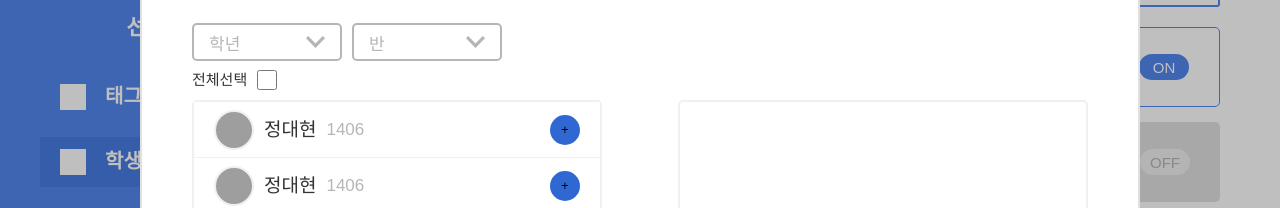
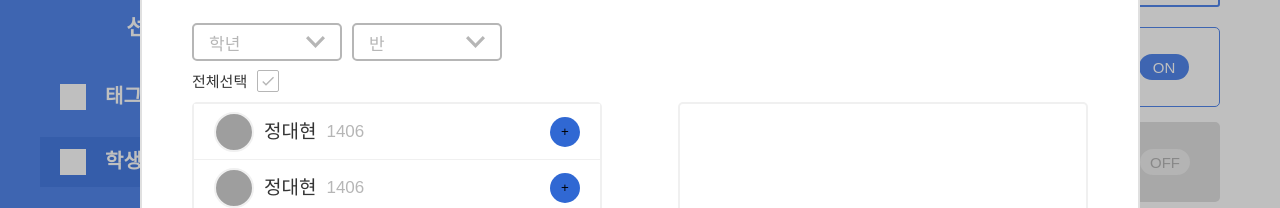
Before and after one commit to EntryDSM/Buldak, a Next.js app in the folder apps/teacher/: page / in a window 1280 px wide. Both pictures are taken after a click on the button "pdf 출력". Shown: the part 131-339 px from the top of the page. Built offline with nearby package versions, Linux system fonts and the light colour scheme; grey boxes are pictures that could not be loaded.

Commit message:
feat(teacher): common ui로 치환

```diff
--- a/apps/teacher/components/student/pdf/index.tsx
+++ b/apps/teacher/components/student/pdf/index.tsx
@@ -2,14 +2,18 @@ import ModalWrapper from '../../ModalWrapper';
 import styled from '@emotion/styled';
 import Filter from './Filter';
 import StudentList from './studentList';
-import { Button } from '@packages/ui';
-import { useContext } from 'react';
+import { Button, CheckBox } from '@packages/ui';
+import { useContext, useState } from 'react';
 import { ModalDispatchContext } from '../../../context/ModalContext';
 
 const PdfModal = () => {
     const dispatch = useContext(ModalDispatchContext);
     const closeModal = () => {
         dispatch({ type: 'SELECT', selected: '' });
+    };
+    const [clicked, setClicked] = useState(false);
+    const onClick = () => {
+        setClicked(!clicked);
     };
     return (
         <ModalWrapper closeModal={closeModal}>
@@ -24,7 +28,7 @@ const PdfModal = () => {
                     <Filter />
                     <_SelectAll>
                         <p className="summary">전체선택</p>
-                        <input className="checkBox" type="checkbox" />
+                        <CheckBox isChecked={clicked} onClick={onClick} />
                     </_SelectAll>
                     <_StudentArea>
                         <StudentList isAddList={false} />
@@ -80,15 +84,12 @@ const _Content = styled.div`
 const _SelectAll = styled.label`
     display: flex;
     margin-top: 9px;
+    align-items: center;
     > .summary {
         font-size: 15px;
         line-height: 19px;
         color: ${({ theme }) => theme.color.black};
-    }
-    > .checkBox {
-        width: 20px;
-        height: 20px;
-        margin-left: 10px;
+        margin-right: 10px;
     }
 `;
 const _StudentArea = styled.div`
--- a/apps/teacher/components/student/userDetail/PersonalInfo.tsx
+++ b/apps/teacher/components/student/userDetail/PersonalInfo.tsx
@@ -1,4 +1,5 @@
 import styled from '@emotion/styled';
+import { Tag } from '@packages/ui';
 
 const PersonalInfo = () => {
     return (
@@ -21,7 +22,7 @@ const PersonalInfo = () => {
                 </_List>
             </ul>
             <_Tags>
-                <div className="tag" />
+                <Tag tagName="React" color="bdblue" />
             </_Tags>
         </_PersonalInfo>
     );
```
